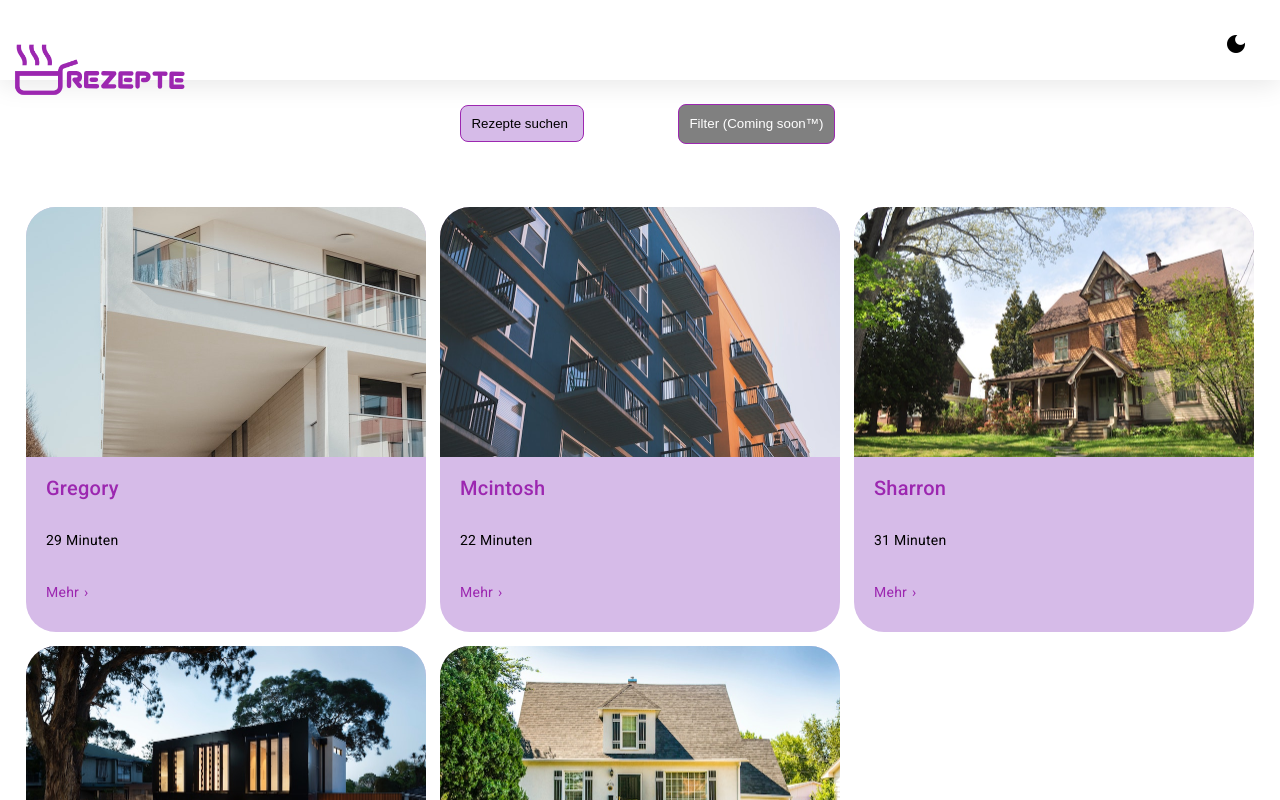
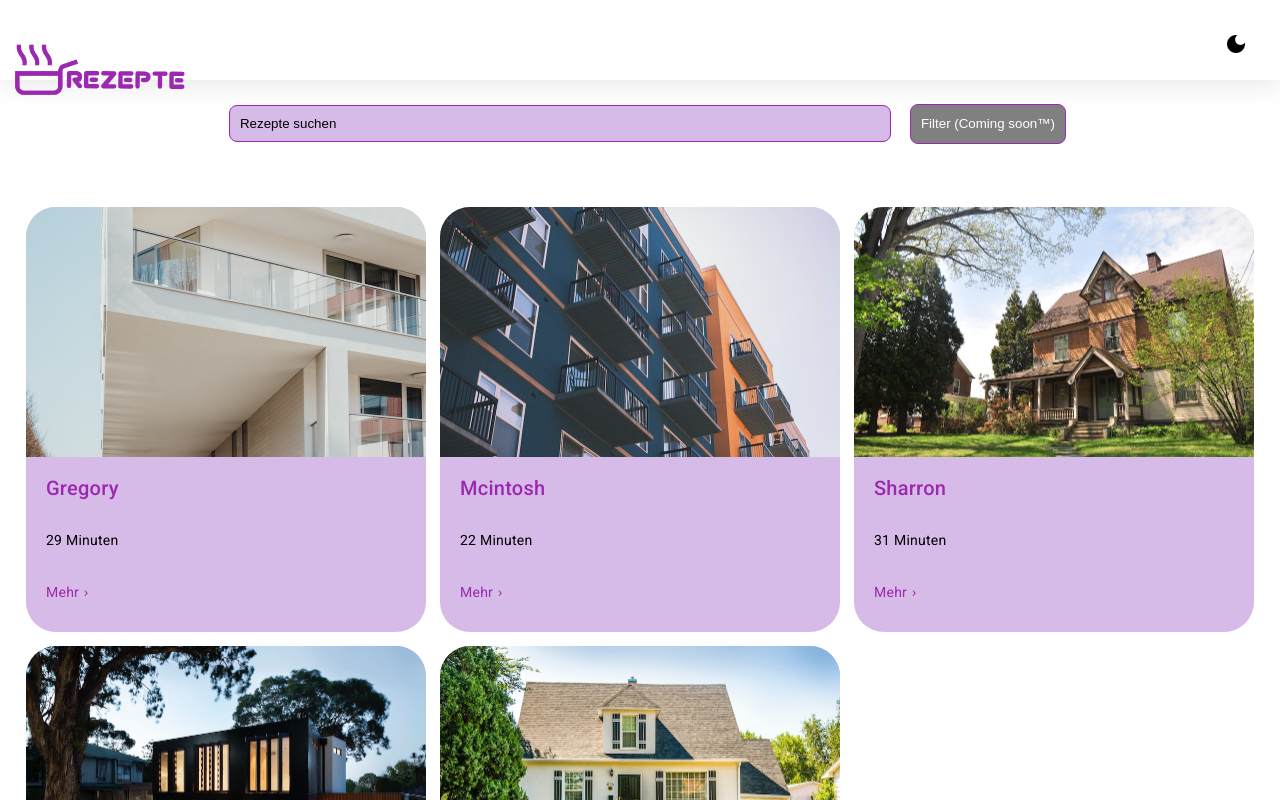
Before and after one commit to CyanideLion/RezeptWebApp, an Angular app: page / in a window 1280 px wide. Shown: the top 800 px of the page. Built offline with nearby package versions, Linux system fonts and the light colour scheme.

Commit message:
changed search bar behaviour

```diff
--- a/src/app/search-input/search-input.component.css
+++ b/src/app/search-input/search-input.component.css
@@ -5,7 +5,9 @@ input[type="text"] {
   border-radius: 8px;
   margin-right: 4px;
   display: inline-block;
-  width: 50%;
+  width: 50vw;
+  min-width: 150px;
+  max-width: 800px;
   color: var(--text-color);
 }
 
```
